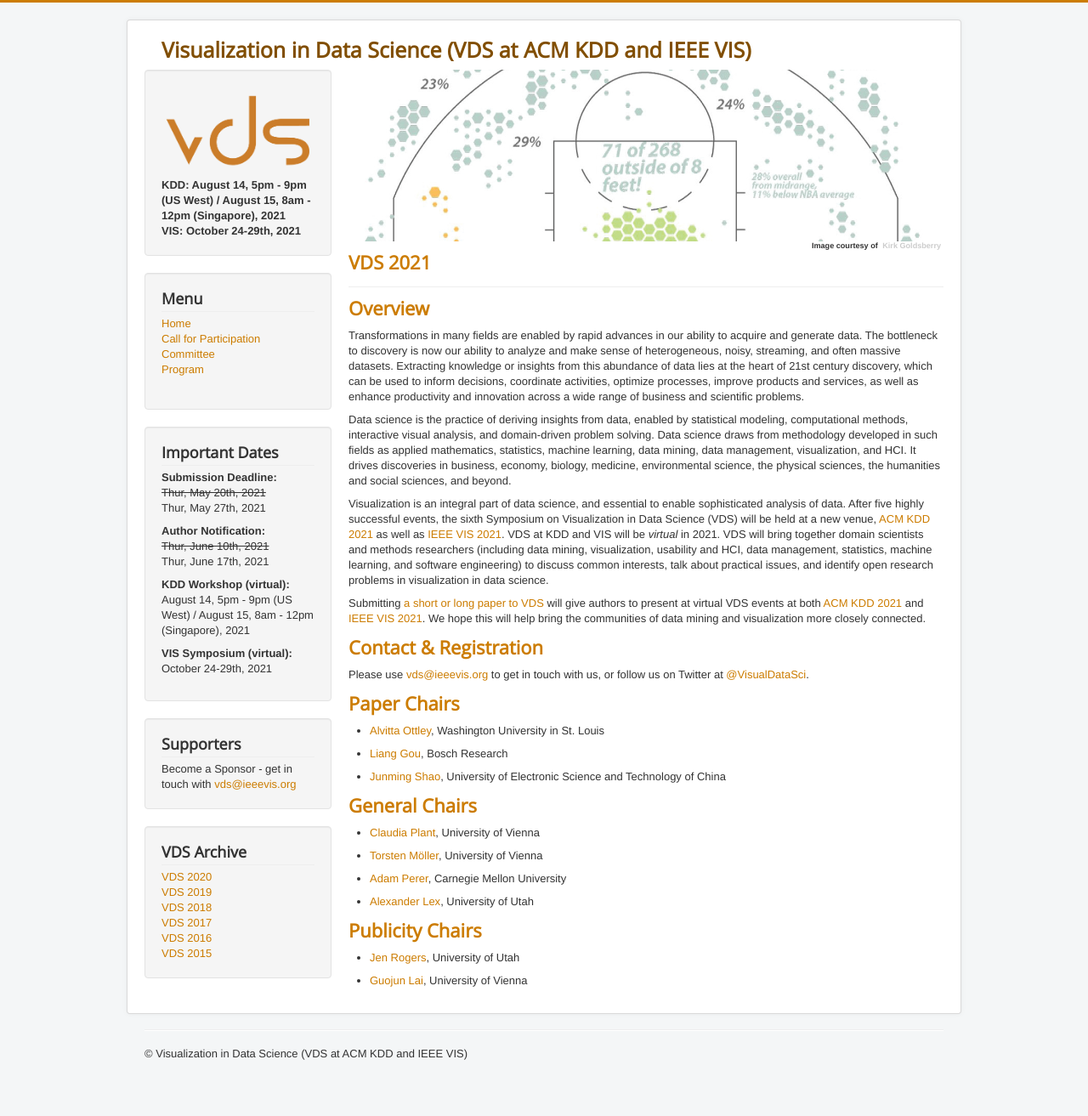
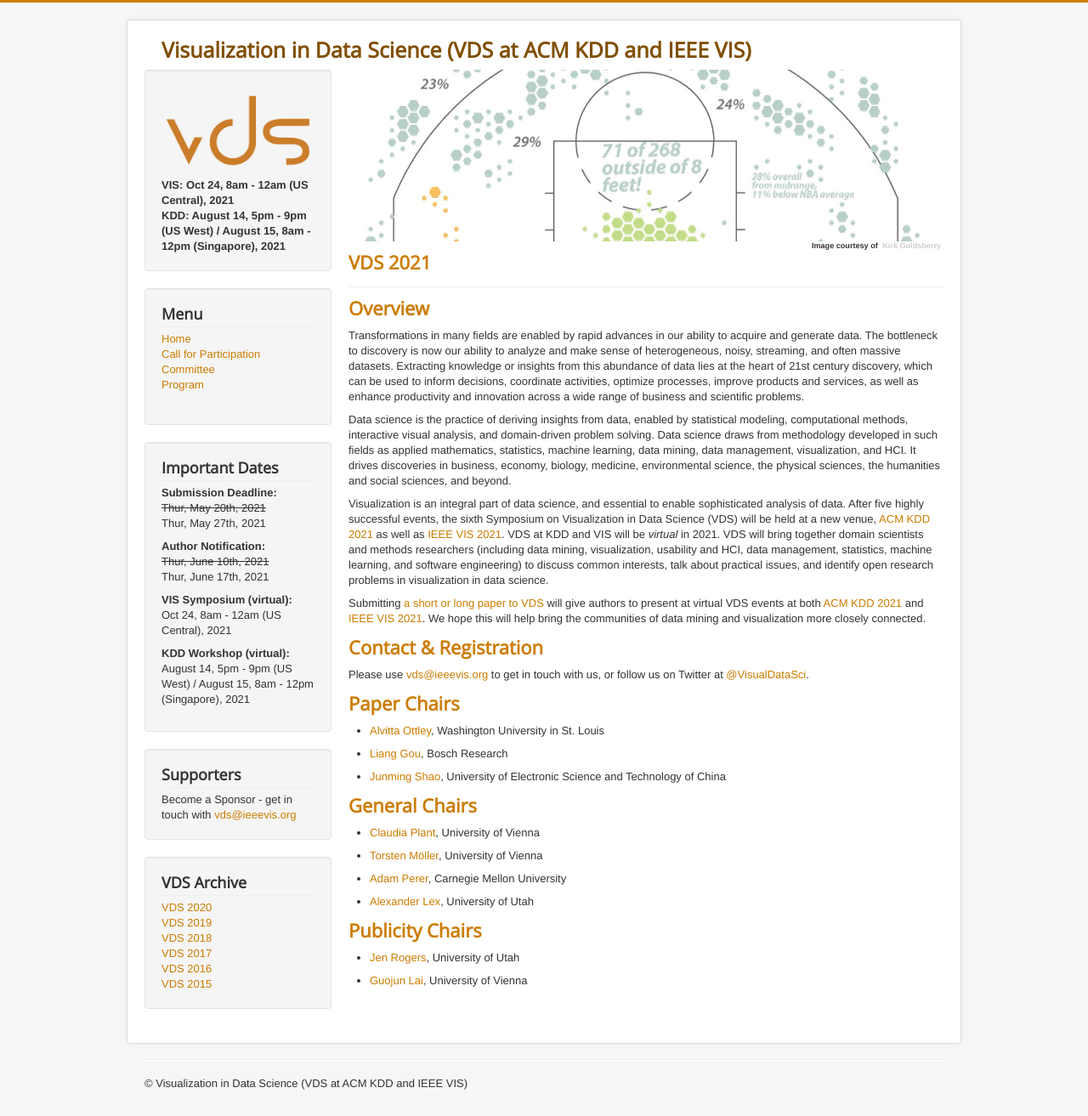
Before and after one commit to visualdatascience/2022, a Jekyll site: the page built from index.md, in a window 1280 px wide. Shown: the whole page at 85% size. Built offline with Jekyll 4.4.1, drawn with Linux system fonts in a browser that asks for light colours; before the commit the page ends 1278 px from its top, so only the background shows below that.

Commit message:
update vds @ vis dates/program

```diff
--- a/_config.yml
+++ b/_config.yml
@@ -5,12 +5,12 @@ description: "Visualization in Data Science (VDS at ACM KDD 2021 and IEEE VIS 20
 baseurl: "/2021"
 url: "http://www.visualdatascience.org/"
 conferenceshort: "VDS 2021"
-conferencedate: "August 14 (US West) / August 15 (Singapore), 2021" #"Mon, Oct. 26, 2020"
+conferencedate: "Oct. 24 (VIS), Aug. 14 (KDD)2021  (US West) " #"Mon, Oct. 26, 2020"
 
 deadline_submission:  "<s>Thur, May 20th, 2021</s><br> Thur, May 27th, 2021"
 deadline_notification: "<s>Thur, June 10th, 2021</s><br> Thur, June 17th, 2021"
 event_date: "August 14, 5pm - 9pm (US West) / August 15, 8am - 12pm (Singapore), 2021" #"Mon, Oct. 26, 2020"
-event2_date: "October 24-29th, 2021"
+event2_date: "Oct 24, 8am - 12am (US Central), 2021"
 
 # Build settings
 markdown: kramdown
--- a/_includes/header.html
+++ b/_includes/header.html
@@ -12,9 +12,9 @@
                 <div class="custom">
                     <!--<center><h1>{{ site.conferenceshort }}</h1></center><p>{{ site.conferencedate }}</p>-->
                     <img src="{{ site.baseurl}}/images/vds-logo.png" alt="VDS Logo">
+                    <span style="text-align: center"><b>VIS: {{ site.event2_date }}</b></span>
+                    <br>
                     <span style="text-align: center"><b>KDD: {{ site.event_date }}</b></span>
-                    <br>
-                    <span style="text-align: center"><b>VIS: {{ site.event2_date }}</b></span>
                 </div>
             </div>
             <div class="well _menu">
@@ -33,8 +33,8 @@
                 <div class="custom">
                     <p><strong>Submission Deadline:</strong><br>{{ site.deadline_submission }} </p>
                     <p><strong>Author Notification:</strong><br>{{ site.deadline_notification }} </p>
+                    <p><strong>VIS Symposium (virtual):</strong><br>{{ site.event2_date }} </p>
                     <p><strong>KDD Workshop (virtual):</strong><br>{{ site.event_date }} </p>
-                    <p><strong>VIS Symposium (virtual):</strong><br>{{ site.event2_date }} </p>
                     <!--<p><strong>Camera Ready Submission:</strong><br>{{ site.deadline_camera }} </p>-->
                     <!--<p></p>-->
                     <!--<p><strong>Poster Submission Deadline:</strong><br>{{ site.deadline_poster }} </p>-->
```
Also changed, not shown: _layouts/program.html (+41 -1 lines).
